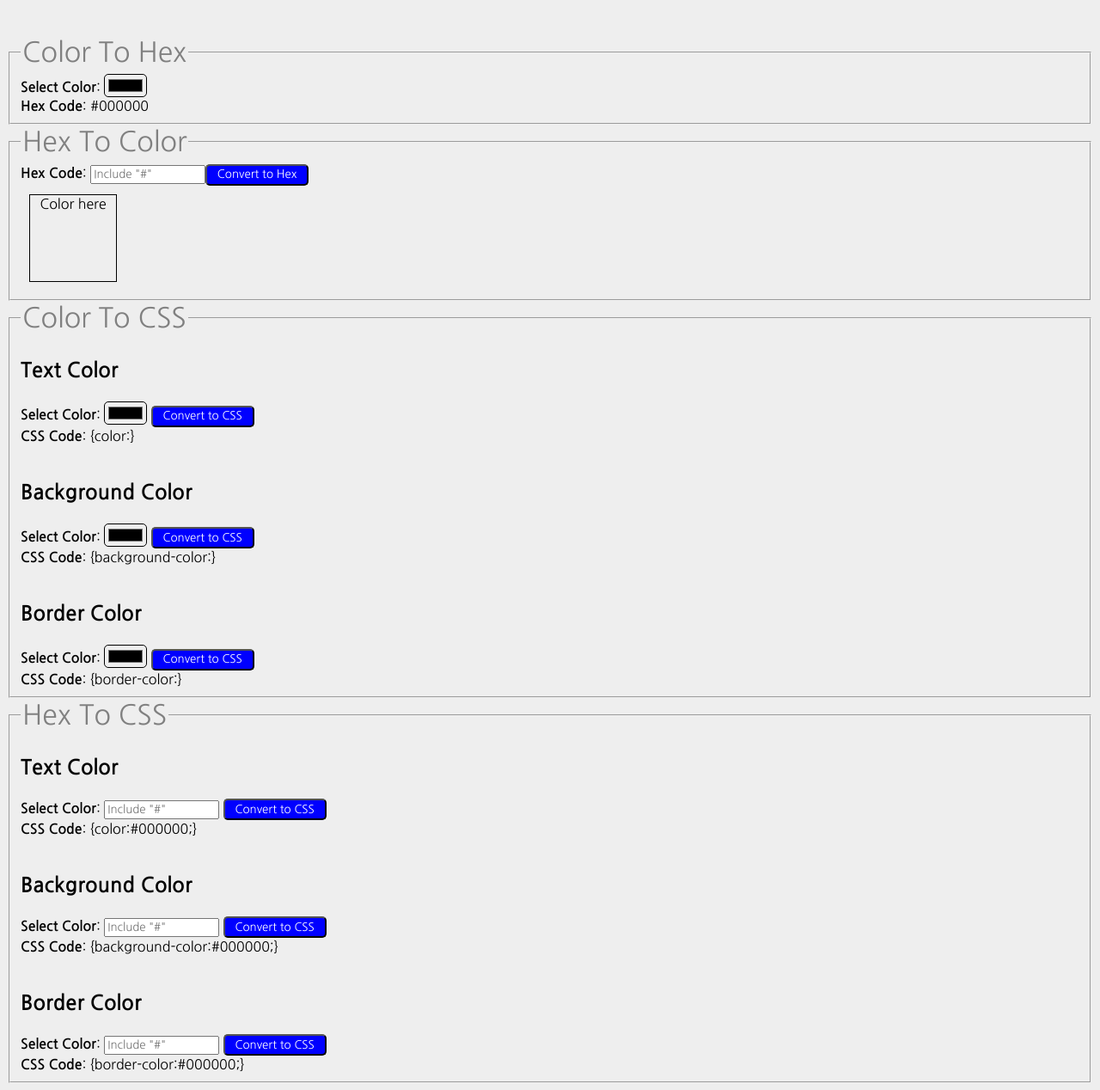
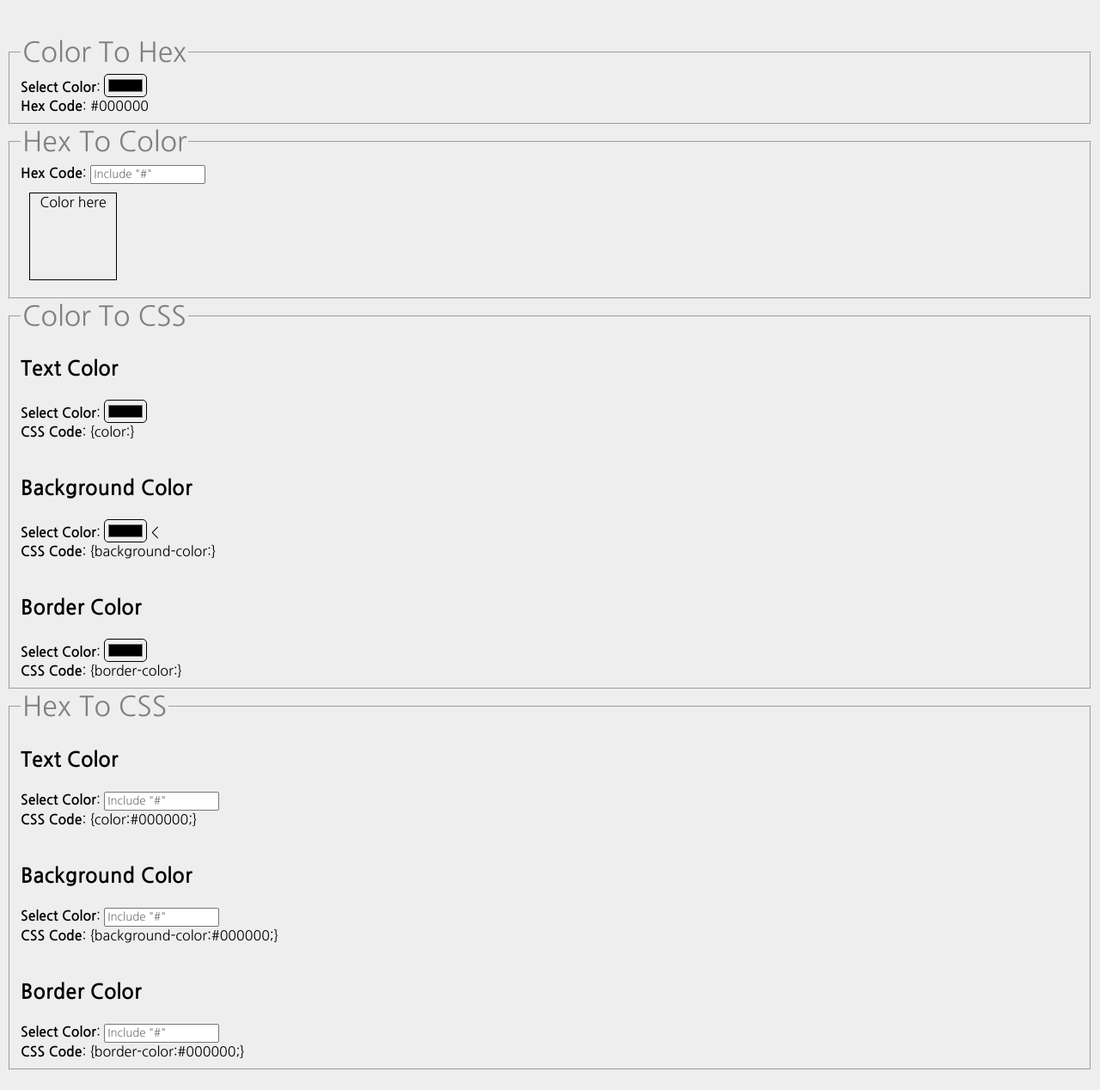
Before and after one commit to lucas7234/colortohex, a plain HTML site: page index.html in a window 1280 px wide. Shown: the part 121-1389 px from the top of the page at 86% size. Drawn offline with nearby package versions, Linux system fonts and the light colour scheme.

Commit message:
Update index.html
Remove Convert Button(by adding direct change)

```diff
--- a/index.html
+++ b/index.html
@@ -112,7 +112,7 @@ for(var i=0; i<el.length; i++){
     <form oninput="convert()">
         <fieldset>
             <legend>Hex To Color</legend>
-            <label><b>Hex Code</b>: <input placeholder='Include "#"'  maxlength="7" size="10" id="hex" class="hex" ></label><button type="button" onclick="convert();">Convert to Hex</button>
+            <label><b>Hex Code</b>: <input placeholder='Include "#"'  maxlength="7" size="10" id="hex" class="hex" ></label>
             <div id="result">
                 Color here
             </div>
@@ -123,15 +123,15 @@ for(var i=0; i<el.length; i++){
             <legend>Color To CSS</legend>
             <h3>Text Color</h3>
             <label><b>Select Color</b>: <input type="color" name="ip2" id="ip2"></label>
-            <button type="button" onclick="csscolor();">Convert to CSS</button><br>
+            <br>
             <label><b>CSS Code</b>: <output name="op2" id="op2">{color:}</output></label><br><br>
             <h3>Background Color</h3>
             <label><b>Select Color</b>: <input type="color" name="ip3" id="ip3"></label>
-            <button type="button" onclick="cssbg();">Convert to CSS</button><br>
+            <<br>
             <label><b>CSS Code</b>: <output name="op3" id="op3">{background-color:}</output></label><br><br>
             <h3>Border Color</h3>
             <label><b>Select Color</b>: <input type="color" name="ip4" id="ip4"></label>
-            <button type="button" onclick="cssborder();">Convert to CSS</button><br>
+            <br>
             <label><b>CSS Code</b>: <output name="op4" id="op4">{border-color:}</output></label>
         </fieldset>
         </form>
@@ -141,15 +141,15 @@ for(var i=0; i<el.length; i++){
                 <legend>Hex To CSS</legend>
                 <h3>Text Color</h3>
                 <label><b>Select Color</b>: <input name="ip5" id="ip5" placeholder='Include "#"'  maxlength="7" size="10"></label>
-                <button type="button" onclick="csscolor2();">Convert to CSS</button><br>
+                <br>
                 <label><b>CSS Code</b>: <output name="op5" id="op5">{color:#000000;}</output></label><br><br>
                 <h3>Background Color</h3>
                 <label><b>Select Color</b>: <input name="ip6" id="ip6" placeholder='Include "#"'  maxlength="7" size="10"></label>
-                <button type="button" onclick="cssbg2();">Convert to CSS</button><br>
+                <br>
                 <label><b>CSS Code</b>: <output name="op6" id="op6">{background-color:#000000;}</output></label><br><br>
                 <h3>Border Color</h3>
                 <label><b>Select Color</b>: <input name="ip7" id="ip7" placeholder='Include "#"'  maxlength="7" size="10"></label>
-                <button type="button" onclick="cssborder2();">Convert to CSS</button><br>
+                <br>
                 <label><b>CSS Code</b>: <output name="op7" id="op7">{border-color:#000000;}</output></label>
             </fieldset>
             </form>
```
